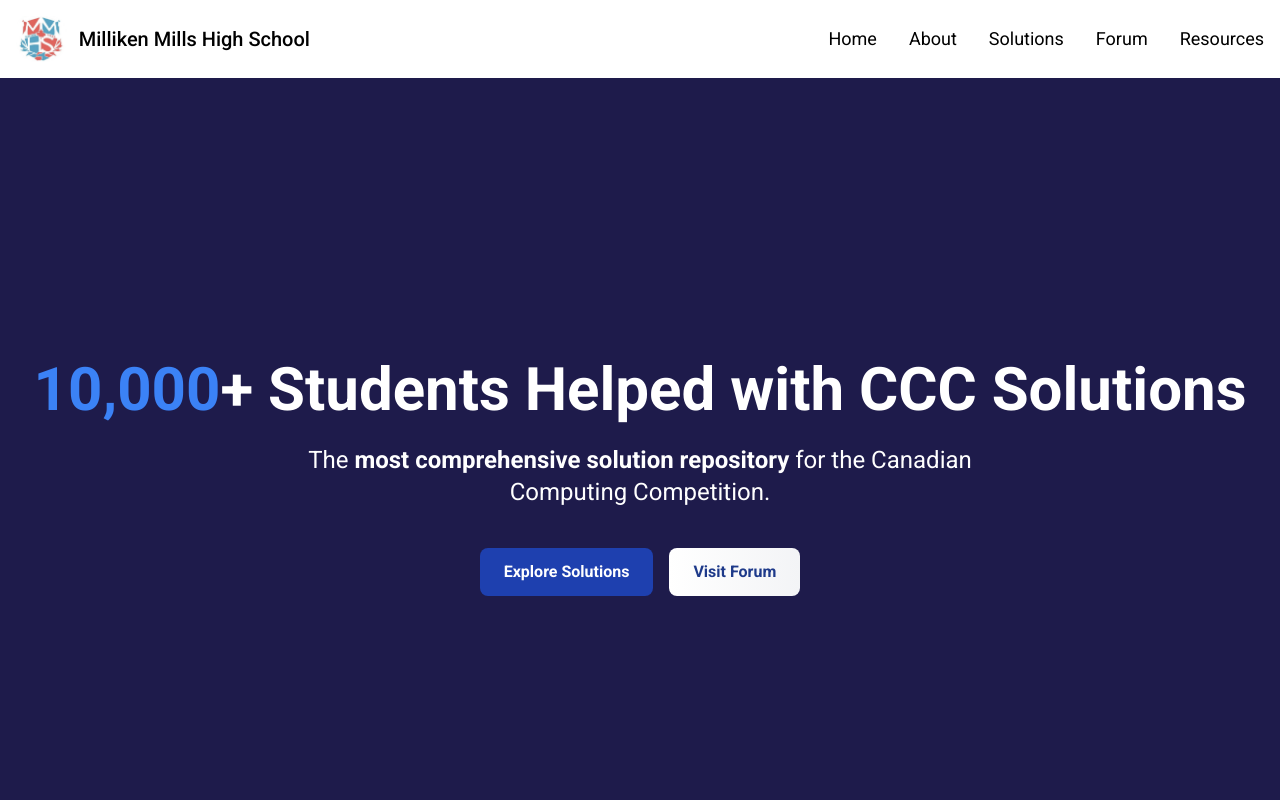
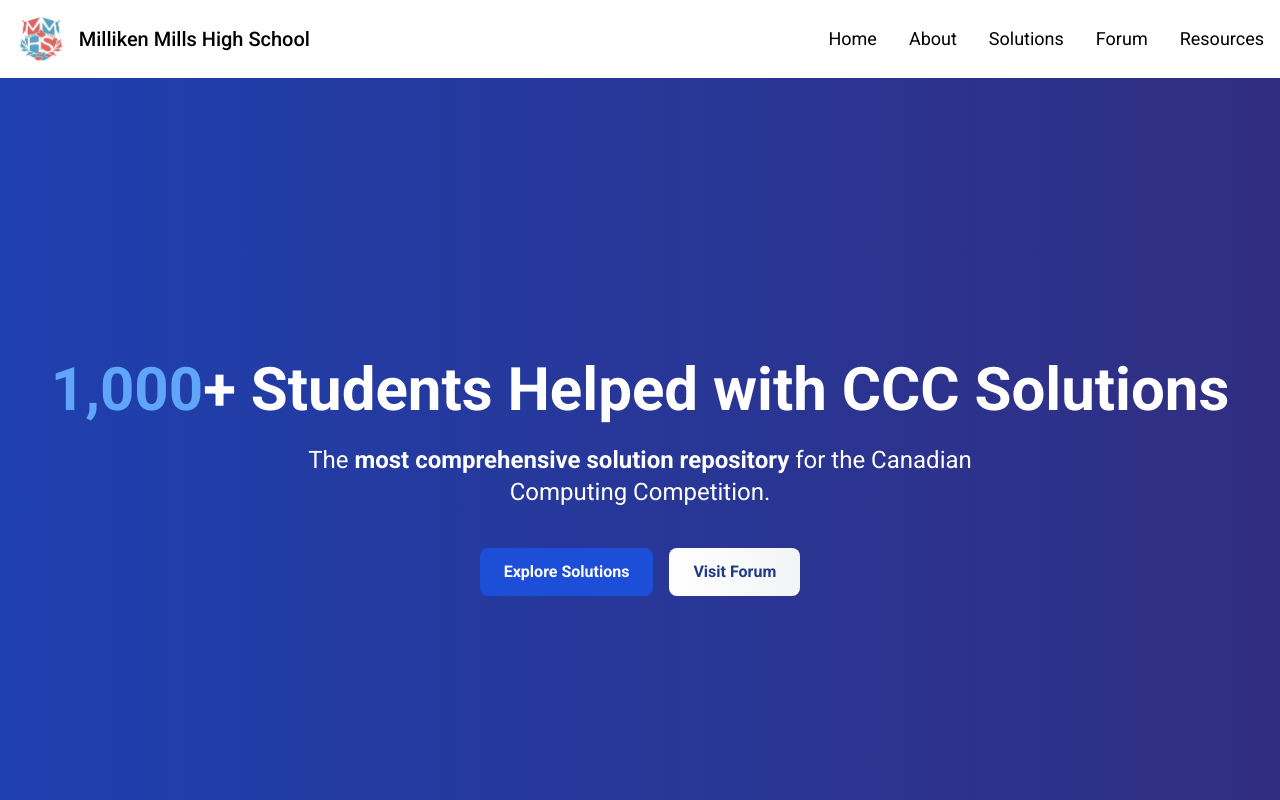
Before and after one commit to Tankman61/CCCSolutions, a React (Vite) app in the folder frontend-react/mmhs-website/: page / in a window 1280 px wide. Shown: the top 800 px of the page. Built offline with nearby package versions, Linux system fonts and the light colour scheme.

Commit message:
more styling changes to home page

```diff
--- a/frontend-react/mmhs-website/src/pages/HomePage.jsx
+++ b/frontend-react/mmhs-website/src/pages/HomePage.jsx
@@ -29,12 +29,12 @@ const FileTextIconWrapper = styled(IconWrapper)`
 
 const GithubIconWrapper = styled(IconWrapper)`
   background: linear-gradient(135deg, #333, #666);
-  transition: background 0.5s ease, transform 0.3s ease; // Add transform transition
+  transition: background 0.5s ease, transform 0.3s ease;
 
   &:hover {
     background: linear-gradient(135deg, #42A5F5, #1E88E5);
-    transform: scale(1.03); // This should work now
-    z-index: 1; // Ensure it stays above other elements
+    transform: scale(1.03);
+    z-index: 1;
   }
 `;
 
@@ -47,7 +47,7 @@ const Home = () => {
 
   useEffect(() => {
     const interval = setInterval(() => {
-      setCount((prevCount) => (prevCount < 10000 ? prevCount + 100 : 10000));
+      setCount((prevCount) => (prevCount < 1000 ? prevCount + 10 : 1000));
     }, 20);
 
     return () => clearInterval(interval);
@@ -57,10 +57,10 @@ const Home = () => {
     <div className="bg-gray-100">
       {/* Hero Section */}
       <div
-          className="relative bg-gradient-to-r from-indigo-950 to-indigo-950 text-white min-h-screen flex flex-col justify-center items-center text-center px-4"
+          className="relative bg-gradient-to-r from-blue-800 to-indigo-900 text-white min-h-screen flex flex-col justify-center items-center text-center px-4"
       >
         <h1 className="text-5xl md:text-6xl font-bold mb-6">
-          <span className="text-blue-500 tabular-nums">{count.toLocaleString()}</span>+ Students Helped with CCC
+          <span className="text-blue-400 tabular-nums">{count.toLocaleString()}</span>+ Students Helped with CCC
           Solutions
         </h1>
         <p className="text-xl md:text-2xl max-w-2xl mb-10">
@@ -69,7 +69,7 @@ const Home = () => {
         <div className="flex space-x-4">
           <Link
               to="/solutions"
-              className="bg-blue-800 text-white font-bold py-3 px-6 rounded-lg transition transform duration-300 hover:scale-102 hover:shadow-md"
+              className="bg-blue-700 text-white font-bold py-3 px-6 rounded-lg transition transform duration-300 hover:scale-102 hover:shadow-md"
           >
             Explore Solutions
           </Link>
```
